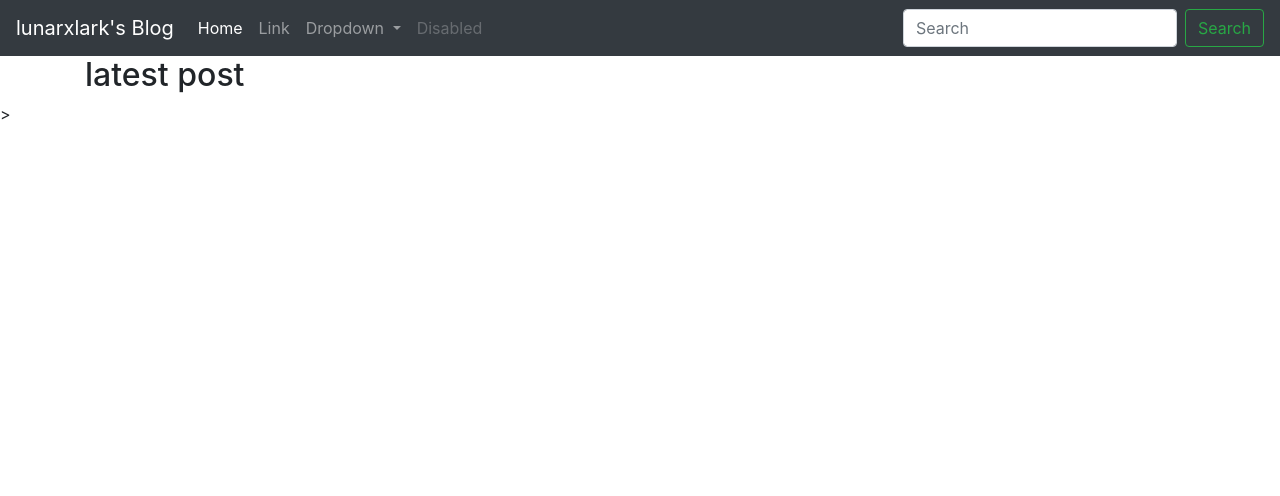
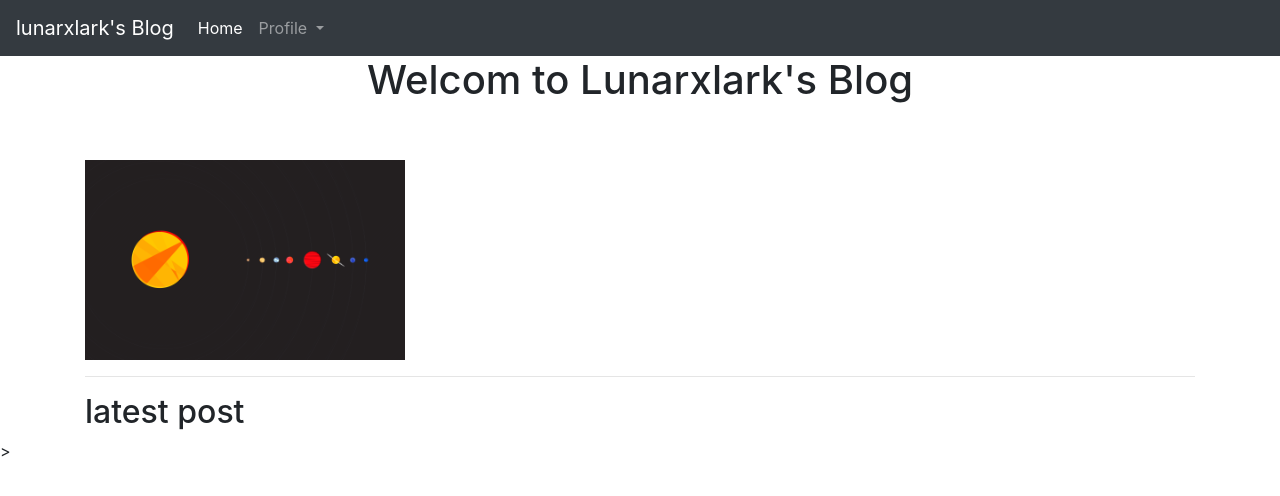
Before and after one commit to lunarxlark/django-tutorial, a Django app: template myblogapp/posts/templates/posts/index.html in a window 1280 px wide. Shown: the top 496 px of the page. Run offline with Django 3.2, Linux system fonts and the light colour scheme; the template is opened without the code that fills it, so the values that code supplies are empty; some libraries are stand-ins or nearby versions.

Commit message:
session3.40 burger menu and customize

```diff
--- a/myblogapp/posts/templates/posts/index.html
+++ b/myblogapp/posts/templates/posts/index.html
@@ -20,41 +20,36 @@
                         <li class="nav-item active">
                           <a class="nav-link" href="#">Home <span class="sr-only">(current)</span></a>
                         </li>
-                        <li class="nav-item">
-                          <a class="nav-link" href="#">Link</a>
-                        </li>
                         <li class="nav-item dropdown">
                           <a class="nav-link dropdown-toggle" href="#" id="navbarDropdown" role="button" data-toggle="dropdown" aria-haspopup="true" aria-expanded="false">
-                            Dropdown
+                              Profile
                           </a>
                           <div class="dropdown-menu" aria-labelledby="navbarDropdown">
-                            <a class="dropdown-item" href="#">Action</a>
-                            <a class="dropdown-item" href="#">Another action</a>
+                            <a class="dropdown-item" href="https://github.com/lunarxlark">Github</a>
+                            <a class="dropdown-item" href="https://qiita.com/lunarxlark">Qiita</a>
+                            <a class="dropdown-item" href="https://twitter.com/lunarxlark">Twitter</a>
                             <div class="dropdown-divider"></div>
-                            <a class="dropdown-item" href="#">Something else here</a>
+                            <a class="dropdown-item" href="https://github.com/lunarxlark?tab=repositories">Repository</a>
                           </div>
                         </li>
-                        <li class="nav-item">
-                          <a class="nav-link disabled" href="#">Disabled</a>
-                        </li>
                       </ul>
-                      <form class="form-inline my-2 my-lg-0">
-                        <input class="form-control mr-sm-2" type="search" placeholder="Search" aria-label="Search">
-                        <button class="btn btn-outline-success my-2 my-sm-0" type="submit">Search</button>
-                      </form>
                     </div>
                   </nav>
                   <div class="container ">
 
         <!--<h1>This page is posts list</h1>-->
+        <h1 class="text-center">Welcom to Lunarxlark's Blog</h1><br /><br />
+        {% load static %}
+        <img src="{% static 'posts/test.png' %}" class="img-fluid" style="max-height: 200px;" />
+
+                    <hr>
 
         <h2>latest post</h2>
-
         {% for post in posts.all %}
             <a href="{% url 'post_detail' post.id %}">#{{ post.id }} : {{ post.title}}</a><br />
             {{ post.published }}<br /r
             {{ post.summary }} <br /><br />
-            <img src="{{ post.image.url }}" class="img-fluid img-thumbnail rounded" /><br />
+            <img src="{{ post.image.url }}" class="img-fluid img-thumbnail rounded" style="max-height: 200px;" /><br />
         {% endfor %}
             <!-- Optional JavaScript -->
     <!-- jQuery first, then Popper.js, then Bootstrap JS -->
--- a/myblogapp/posts/templates/posts/post_detail.html
+++ b/myblogapp/posts/templates/posts/post_detail.html
@@ -7,7 +7,7 @@
 
         <!-- Bootstrap CSS -->
         <link rel="stylesheet" href="https://stackpath.bootstrapcdn.com/bootstrap/4.1.3/css/bootstrap.min.css" integrity="sha384-MCw98/SFnGE8fJT3GXwEOngsV7Zt27NXFoaoApmYm81iuXoPkFOJwJ8ERdknLPMO" crossorigin="anonymous">
-        <title>{{ post.id }}</title>
+        <title>Lunarxlark's Blog</title>
       </head>
 
     <body>
```
Also changed, not shown: myblogapp/posts/static/posts/test.png (added).
